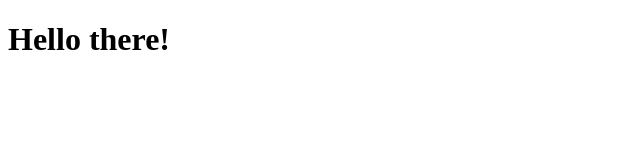
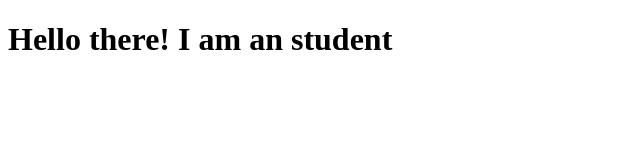
Before and after one commit to alb-github/angularJS-tutorial, a plain HTML site: page index.html in a window 1280 px wide. Shown: the whole page, without its empty margins (0-640 px from the left). Drawn offline with Linux system fonts and the light colour scheme.

Commit message:
2 version

```diff
--- a/index.html
+++ b/index.html
@@ -5,6 +5,6 @@
     <title>Coursera AngularJs Test for Students</title>
   </head>
   <body>
-    <h1>Hello there!</h1>
+    <h1>Hello there! I am an student</h1>
   </body>
 </html>
```
